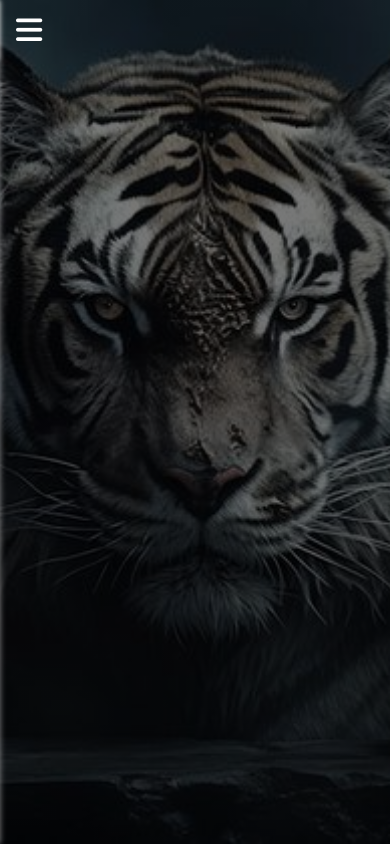
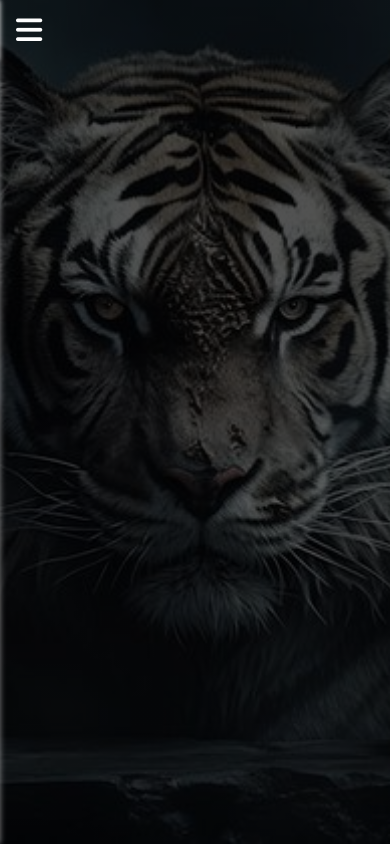
Before and after one commit to Murtajiz-Abbas/miniProject-3, a plain HTML site: page index.html in a window 390 px wide. Drawn offline with Linux system fonts and the light colour scheme.

Commit message:
maked some changes in css file

```diff
--- a/style.css
+++ b/style.css
@@ -10,7 +10,7 @@
 }
 @media (max-width: 1024px) {
     .main_box {
-        background: linear-gradient(rgba(0, 0, 0, 0.5), rgba(0, 0, 0, 0.6)),
+        background: linear-gradient(rgba(0, 0, 0, 0.7), rgba(0, 0, 0, 0.6)),
                     url("BG.jpeg") no-repeat center center;
         background-size: cover;
     }
```
